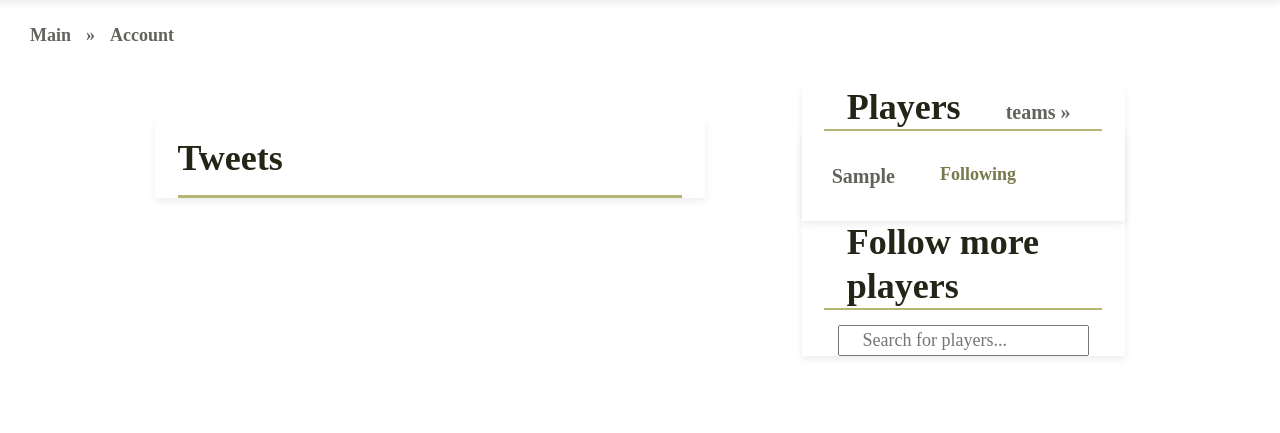
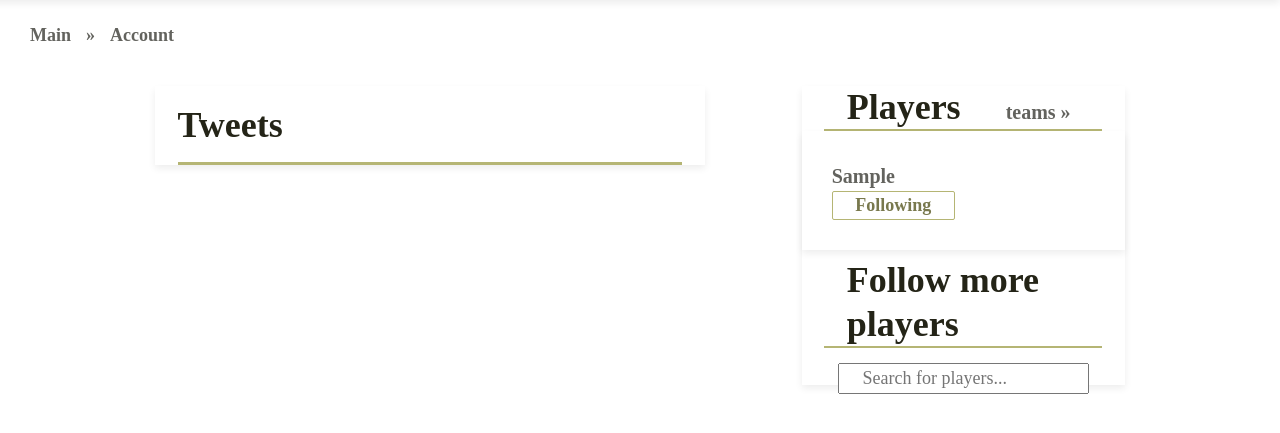
Before and after one commit to whu769/FootballWebsite, a Flask app: a page that uses templates/follow-macro.html in a window 1280 px wide. Shown: the part 116-549 px from the top of the page. Run offline with Flask 2, Linux system fonts and the light colour scheme; a user stored in the database is signed in; tables that the repository leaves empty hold one stand-in row (values such as "Sample post"); some libraries are stand-ins or nearby versions; some web fonts are replaced.

Commit message:
Various css improvements. Fixed the dashboard search bar

```diff
--- a/static/css/fbref/dashboardBS.css
+++ b/static/css/fbref/dashboardBS.css
@@ -27,6 +27,12 @@
     display: flex;
     justify-content: space-between;
     flex-wrap: wrap;
+    align-items: baseline;
+    padding: 1em;
+}
+
+.row.top > a.card-name {
+    padding: 0;
 }
 
 .row-item{
@@ -60,16 +66,10 @@
     display: flex;
     justify-content: space-between;
     flex-wrap: wrap;
-    padding: 1em;
+    /* padding: 1em; */
     align-items: baseline;
 }
 
-/* .row.unfollowed{
-    display: flex;
-    align-items: baseline;
-    width: 100%;
-    margin: auto;
-} */
 
 .row.searchbar{
     width: 90%;
@@ -94,10 +94,7 @@
     color: #63635E;
 }
 
-/* .item-card{
-    width: 100%;
-    margin: auto;
-} */
+
 
 .col.switch, .col.row-item{
     text-decoration: none;
@@ -111,7 +108,11 @@
     text-decoration: underline;
 }
 
-.followed>.item-card {
+.row.unfollowed.content.list {
+    padding: 0;
+}
+
+/* .followed>.item-card {
     padding: 1em;
     display: flex;
     justify-content: flex-start;
@@ -119,10 +120,10 @@
 
 .unfollowed>.item-card {
     padding: 1em;
-}
+} */
 
 .card-name {
-    min-width: max-content;
+    min-width: 255px;
 }
 
 .unfollowed .action-item{
@@ -131,6 +132,9 @@
     font-weight: 600;
     font-size: 18px;
     color: #242417;
+    background: #D8D8D8;
+    border-radius: 2px;
+    padding: 0 35px;
 }
 
 .unfollowed .action-item:hover{
@@ -140,9 +144,25 @@
 .following.action-item{
     color: #78784D;
     text-decoration: none;
-
+    border: .5px #B5B574 solid;
+    border-radius: 2px;
 }
 
 .following.action-item:hover{
     text-decoration: underline;
+    color: #63635E;
+    text-decoration-color: #B5B574;
+    text-decoration-thickness: 3px;
 }
+
+.row .col.action-item {
+    flex: 0 0 0%;
+}
+
+.tweet-table .top-table{
+    margin: 0;
+}
+
+.dashboard.spacer-vert{
+    height: 3%
+}
--- a/static/css/fbref/topplayersBS.css
+++ b/static/css/fbref/topplayersBS.css
@@ -145,11 +145,11 @@
 .grid-item{
     width: 70%;
     margin: auto;
+    overflow-x: scroll;
 }
 
 canvas{
     min-width: 95%;
     min-height: 95%;
     margin: auto;
-    display: inherit;
 }
--- a/templates/follow-macro.html
+++ b/templates/follow-macro.html
@@ -12,13 +12,14 @@
     </div>
     {% endfor %}
 </div>
+<div class="dashboard spacer-vert"></div>
 <div class="row thead">
     <h1 class="table-title">Follow more players</h1>
 </div>
 <div class="row searchbar">
     <input type="text" id="myInput" onkeyup="myFunction()" placeholder="Search for players...">
 </div>
-<div class="row unfollowed content list" id="unfollowed_player">
+<div class="row unfollowed content list" id="unfollowed_players">
     <!-- <div class="content list" id="unfollowed_players"> -->
         {% for player in unfollowed_players %}
         <div class="item-card unfollowed shadow-sm">
@@ -40,13 +41,14 @@
     </div>
     {% endfor %}
 </div>
+<div class="dashboard spacer-vert"></div>
 <div class="row thead">
     <h1 class="table-title">Follow more teams</h1>
 </div>
 <div class="row searchbar">
     <input type="text" id="myInput" onkeyup="myFunction()" placeholder="Search for players...">
 </div>
-<div class="row top unfollowed content list" id="unfollowed_teams">
+<div class="row top unfollowed content list" id="unfollowed_players">
     <!-- <div class="content list" id="unfollowed_players"> -->
         {% for team in unfollowed_teams %}
         <div class="item-card unfollowed shadow-sm">
--- a/templates/leaguestatsBS.html
+++ b/templates/leaguestatsBS.html
@@ -21,17 +21,13 @@
     </div>
     <div class="row main-content">
         <div class="row tabs">
-            <div class="col">
                 <h1 id="tab-title">Categories »</h1>
-            </div>
-            <div class="col">
                 <ul class="tabs">
                     <li data-tab-target="#GSC" class="active tab">GSC</li>
                     <li data-tab-target="#Shot" class="tab">Shot</li>
                     <li data-tab-target="#Passing" class="tab">Passing</li>
                     <li data-tab-target="#Defense" class="tab">Defense</li>
                 </ul>
-            </div>
         </div>
         <div class="tab-content">
             <div id="GSC" data-tab-content class="active">
--- a/templates/teamGraphBS.html
+++ b/templates/teamGraphBS.html
@@ -21,17 +21,14 @@
     </div>
 
     <div class="row tabs">
-        <div class="col">
             <h1 id="tab-title">Categories »</h1>
-        </div>
-        <div class="col">
             <ul class="tabs">
                 <li data-tab-target="#Age" class="active tab">Age</li>
                 <li data-tab-target="#Min" class="tab">Min</li>
                 <li data-tab-target="#Starts" class="tab">Starts</li>
                 <li data-tab-target="#Stats" class="tab">Stats</li>
             </ul>
-        </div>
+
     </div>
 
     <div class="tab-content">
```
